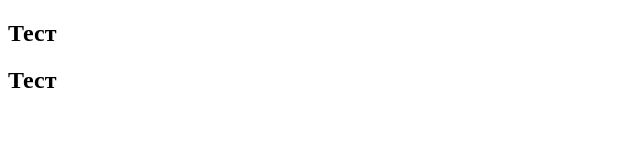
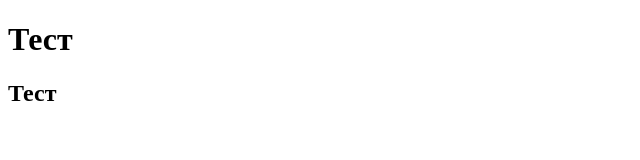
Before and after one commit to sdnazarova/task-html, a website: page src/index.html in a window 1280 px wide. Shown: the whole page, without its empty margins (0-640 px from the left). Drawn offline with Linux system fonts and the light colour scheme.

Commit message:
Задание по HTML

```diff
--- a/src/index.html
+++ b/src/index.html
@@ -4,6 +4,6 @@
         <title>HTML</title>
     </head>
     <body></body>
-    <h2>Тест</h2>
+    <h1>Тест</h1>
         <h2>Тест</h2>
 </html>
```
